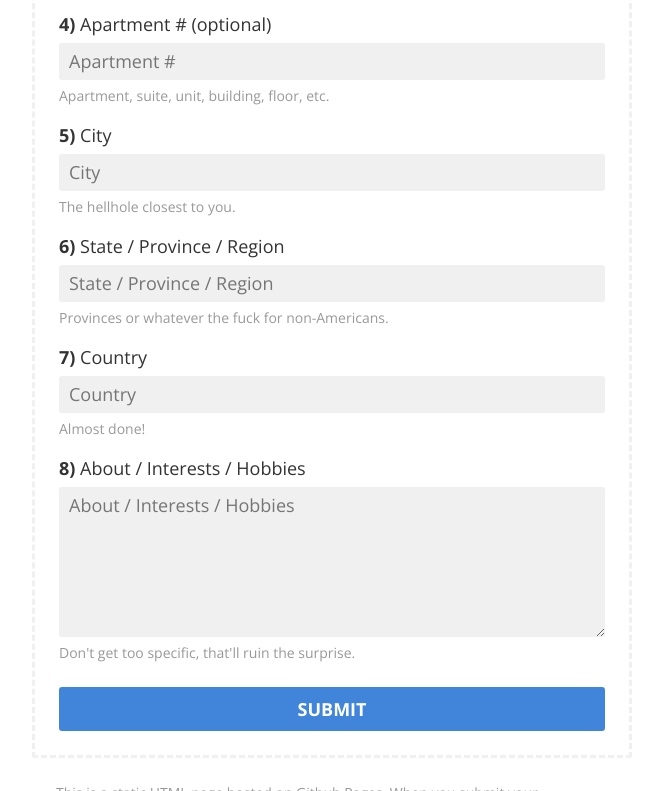
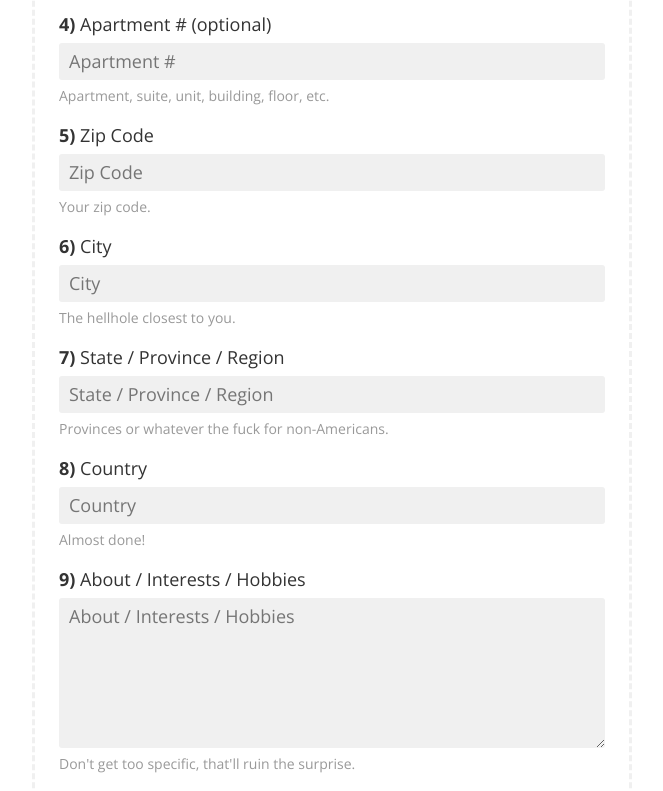
Before and after one commit to ascetus/gift, a plain HTML site: page index.html in a window 1280 px wide. Shown: the part 752-1543 px from the top of the page, without its empty margins (308-971 px from the left). Drawn offline with nearby package versions, Linux system fonts and the light colour scheme.

Commit message:
zip code fix

```diff
--- a/index.html
+++ b/index.html
@@ -60,20 +60,23 @@
             <label for="apartment"><strong>4)</strong> Apartment # (optional)</label>
             <input type="text" name="apartment" id="apartment" placeholder="Apartment #">
             <div class="box__form__help">Apartment, suite, unit, building, floor, etc.</div>
+            <label for="zip"><strong>5)</strong> Zip Code</label>
+            <input type="text" name="zip" id="zip" placeholder="Zip Code">
+            <div class="box__form__help">Your zip code.</div>
 
-            <label for="city"><strong>5)</strong> City</label>
+            <label for="city"><strong>6)</strong> City</label>
             <input type="text" name="city" id="city" placeholder="City">
             <div class="box__form__help">The hellhole closest to you.</div>
 
-            <label for="state"><strong>6)</strong> State / Province / Region</label>
+            <label for="state"><strong>7)</strong> State / Province / Region</label>
             <input type="text" name="state" id="state" placeholder="State / Province / Region">
             <div class="box__form__help">Provinces or whatever the fuck for non-Americans.</div>
 
-            <label for="country"><strong>7)</strong> Country</label>
+            <label for="country"><strong>8)</strong> Country</label>
             <input type="text" name="country" id="country" placeholder="Country">
             <div class="box__form__help">Almost done!</div>
 
-            <label for="interests"><strong>8)</strong> About / Interests / Hobbies</label>
+            <label for="interests"><strong>9)</strong> About / Interests / Hobbies</label>
             <textarea name="interests" id="interests" rows="3" placeholder="About / Interests / Hobbies"></textarea>
             <div class="box__form__help">Don't get too specific, that'll ruin the surprise.</div>
 
@@ -92,6 +95,7 @@
           phone: document.getElementById("phone").value,
           address: document.getElementById("address").value,
           apartment: document.getElementById("apartment").value,
+          zip: document.getElementById("zip").value,
           city: document.getElementById("city").value,
           state: document.getElementById("state").value,
           country: document.getElementById("country").value,
@@ -107,6 +111,10 @@
         }
         if (data.city == "") {
           alert("Please fill the City field.")
+          return
+        }
+        if (data.zip == "") {
+          alert("Please fill the Zip Code field.")
           return
         }
         if (data.state == "") {
@@ -127,6 +135,7 @@
         form.append("phone", data.phone)
         form.append("address", data.address)
         form.append("apartment", data.apartment)
+        form.append("zip", data.zip)
         form.append("city", data.city)
         form.append("state", data.state)
         form.append("country", data.country)
```
